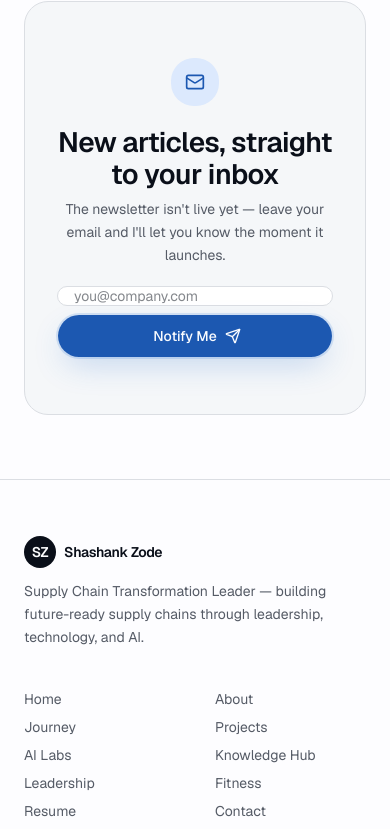
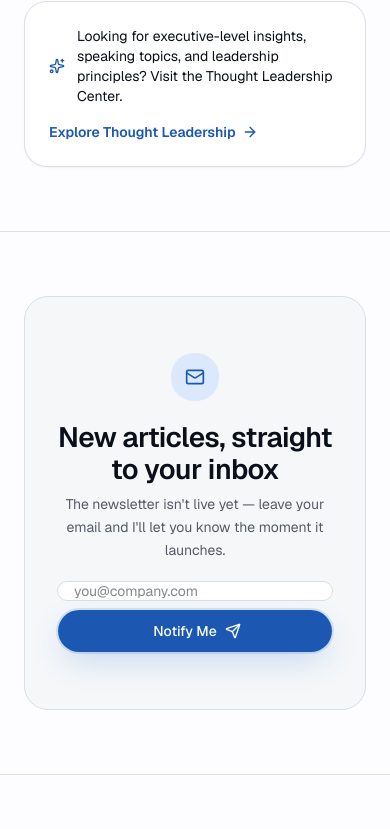
Before and after one commit to shashankzodeofficial/shashank-zode-portfolio, a Next.js app: page /knowledge in a window 390 px wide. Shown: the part 10500-11329 px from the top of the page. Built offline with nearby package versions, Linux system fonts and the light colour scheme.

Commit message:
style(thought-leadership): wire navigation, sitemap, and cross-links
Adds the Thought Leadership nav item and homepage preview section, adds
all nine routes to the sitemap, and cross-links the Knowledge Hub and
About page's Awards & Recognition section to the new Speaking page.

```diff
--- a/app/knowledge/page.tsx
+++ b/app/knowledge/page.tsx
@@ -1,5 +1,7 @@
 import type { Metadata } from "next";
+import Link from "next/link";
 import { Suspense } from "react";
+import { ArrowRight, Sparkles } from "lucide-react";
 
 import { AIUseCasesTeaser } from "@/components/knowledge/ai-use-cases-teaser";
 import { CategoryCards } from "@/components/knowledge/category-cards";
@@ -42,6 +44,26 @@ export default function KnowledgePage() {
       <PopularTopics />
       <FrameworksTeaser />
       <AIUseCasesTeaser />
+
+      <section className="border-border border-t py-16 sm:py-20">
+        <div className="container-executive">
+          <div className="border-border bg-card shadow-subtle flex flex-wrap items-center justify-between gap-4 rounded-2xl border p-6">
+            <span className="flex items-center gap-3 text-sm">
+              <Sparkles className="text-brand size-4 shrink-0" aria-hidden />
+              Looking for executive-level insights, speaking topics, and leadership
+              principles? Visit the Thought Leadership Center.
+            </span>
+            <Link
+              href="/thought-leadership"
+              className="text-brand group inline-flex items-center gap-1.5 text-sm font-semibold"
+            >
+              Explore Thought Leadership
+              <ArrowRight className="ease-out-quart size-4 transition-transform duration-200 group-hover:translate-x-1" aria-hidden />
+            </Link>
+          </div>
+        </div>
+      </section>
+
       <NewsletterPlaceholder />
     </>
   );
--- a/app/page.tsx
+++ b/app/page.tsx
@@ -8,6 +8,7 @@ import { FitnessPreview } from "@/components/sections/fitness-preview";
 import { KnowledgePreview } from "@/components/sections/knowledge-preview";
 import { LeadershipPhilosophy } from "@/components/sections/leadership-philosophy";
 import { ProjectsPreview } from "@/components/sections/projects-preview";
+import { ThoughtLeadershipPreview } from "@/components/sections/thought-leadership-preview";
 
 export default function Home() {
   return (
@@ -19,6 +20,7 @@ export default function Home() {
       <CoreExpertise />
       <ProjectsPreview />
       <AILabsPreview />
+      <ThoughtLeadershipPreview />
       <KnowledgePreview />
       <FitnessPreview />
       <CtaSection />
--- a/app/sitemap.ts
+++ b/app/sitemap.ts
@@ -16,6 +16,18 @@ const aiLabsRoutes = [
   "/ai-labs/llm-applications",
   "/ai-labs/roadmap",
   "/ai-labs/demos",
+];
+
+const thoughtLeadershipRoutes = [
+  "/thought-leadership",
+  "/thought-leadership/insights",
+  "/thought-leadership/principles",
+  "/thought-leadership/speaking",
+  "/thought-leadership/publications",
+  "/thought-leadership/interviews",
+  "/thought-leadership/quotes",
+  "/thought-leadership/trends",
+  "/thought-leadership/media",
 ];
 
 export default function sitemap(): MetadataRoute.Sitemap {
@@ -76,5 +88,11 @@ export default function sitemap(): MetadataRoute.Sitemap {
       changeFrequency: "weekly" as const,
       priority: route === "/ai-labs" ? 0.9 : 0.7,
     })),
+    ...thoughtLeadershipRoutes.map((route) => ({
+      url: `${siteConfig.url}${route}`,
+      lastModified,
+      changeFrequency: "weekly" as const,
+      priority: route === "/thought-leadership" ? 0.9 : 0.7,
+    })),
   ];
 }
--- a/components/about/awards-recognition.tsx
+++ b/components/about/awards-recognition.tsx
@@ -1,8 +1,9 @@
 "use client";
 
 import Image from "next/image";
+import Link from "next/link";
 import { motion } from "framer-motion";
-import { Award, Clock } from "lucide-react";
+import { ArrowRight, Award, Clock, Mic } from "lucide-react";
 
 import { SectionHeader } from "@/components/common/section-header";
 import { awards } from "@/lib/about-content";
@@ -82,6 +83,15 @@ export function AwardsRecognition() {
             );
           })}
         </ol>
+
+        <Link
+          href="/thought-leadership/speaking"
+          className="text-brand group inline-flex w-fit items-center gap-1.5 text-sm font-semibold"
+        >
+          <Mic className="size-4" aria-hidden />
+          View speaking topics &amp; conference participation
+          <ArrowRight className="ease-out-quart size-4 transition-transform duration-200 group-hover:translate-x-1" aria-hidden />
+        </Link>
       </div>
     </section>
   );
--- /dev/null
+++ b/components/sections/thought-leadership-preview.tsx
@@ -0,0 +1,93 @@
+"use client";
+
+import Link from "next/link";
+import { motion } from "framer-motion";
+import { ArrowRight, BookOpen, Compass, Mic, Quote } from "lucide-react";
+
+import { SectionHeader } from "@/components/common/section-header";
+import { getInsightArticles } from "@/content/thought-leadership/insight-categories";
+import { executivePrinciples } from "@/content/thought-leadership/principles";
+import { executiveQuotes } from "@/content/thought-leadership/quotes";
+
+const highlights = [
+  {
+    href: "/thought-leadership/insights",
+    icon: BookOpen,
+    title: "Leadership Insights Library",
+    stat: `${getInsightArticles().length} Articles`,
+    description: "Executive perspectives on strategy, AI, and transformation.",
+  },
+  {
+    href: "/thought-leadership/principles",
+    icon: Compass,
+    title: "Leadership Principles",
+    stat: `${executivePrinciples.length} Principles`,
+    description: "The thinking behind every high-stakes decision.",
+  },
+  {
+    href: "/thought-leadership/speaking",
+    icon: Mic,
+    title: "Speaking & Conferences",
+    stat: "Open to Engagements",
+    description: "Keynotes, roundtables, and workshops on AI and operations.",
+  },
+  {
+    href: "/thought-leadership/quotes",
+    icon: Quote,
+    title: "Executive Quotes",
+    stat: `${executiveQuotes.length} Quotes`,
+    description: "Original perspectives on leadership and execution.",
+  },
+];
+
+export function ThoughtLeadershipPreview() {
+  return (
+    <section id="thought-leadership" className="border-border border-t py-20 sm:py-28">
+      <div className="container-executive flex flex-col gap-12">
+        <div className="flex flex-col items-start justify-between gap-6 sm:flex-row sm:items-end">
+          <SectionHeader
+            eyebrow="Thought Leadership"
+            title="An executive voice on transformation"
+            description="Leadership insights, speaking engagements, and executive perspectives — where operational experience meets AI strategy."
+          />
+          <Link
+            href="/thought-leadership"
+            className="text-brand group inline-flex shrink-0 items-center gap-1.5 text-sm font-semibold"
+          >
+            Visit Thought Leadership
+            <ArrowRight
+              className="ease-out-quart size-4 transition-transform duration-200 group-hover:translate-x-1"
+              aria-hidden
+            />
+          </Link>
+        </div>
+
+        <div className="grid grid-cols-1 gap-5 sm:grid-cols-2 lg:grid-cols-4">
+          {highlights.map(({ href, icon: Icon, title, stat, description }, i) => (
+            <motion.div
+              key={href}
+              initial={{ opacity: 0, y: 16 }}
+              whileInView={{ opacity: 1, y: 0 }}
+              viewport={{ once: true, margin: "-10% 0px" }}
+              transition={{ duration: 0.5, delay: i * 0.07, ease: [0.16, 1, 0.3, 1] }}
+            >
+              <Link
+                href={href}
+                className="group border-border bg-card shadow-subtle hover:shadow-panel hover:border-brand/30 flex h-full flex-col gap-3 rounded-2xl border p-6 transition-all duration-300 ease-out-quart"
+              >
+                <span className="bg-brand-muted text-brand group-hover:bg-brand group-hover:text-brand-foreground flex size-10 items-center justify-center rounded-xl transition-colors">
+                  <Icon className="size-5" aria-hidden />
+                </span>
+                <span className="text-lg font-semibold tracking-tight">{stat}</span>
+                <span className="text-sm font-medium">{title}</span>
+                <span className="text-muted-foreground text-xs leading-relaxed">
+                  {description}
+                </span>
+              </Link>
+            </motion.div>
+          ))}
+        </div>
+      </div>
+    </section>
+  );
+}
--- a/lib/site-config.ts
+++ b/lib/site-config.ts
@@ -22,7 +22,7 @@ export const navItems: NavItem[] = [
   { label: "Projects", href: "/projects", status: "live" },
   { label: "AI Labs", href: "/ai-labs", status: "live" },
   { label: "Knowledge Hub", href: "/knowledge", status: "live" },
-  { label: "Leadership", href: "/#leadership", status: "live" },
+  { label: "Thought Leadership", href: "/thought-leadership", status: "live" },
   { label: "Fitness", href: "/#fitness", status: "live" },
   { label: "Resume", href: "/resume/Shashank-Zode-Resume.pdf", status: "live" },
   { label: "Contact", href: "/#contact", status: "live" },
@@ -37,6 +37,7 @@ export const sectionAnchors = [
   "expertise",
   "projects",
   "ai-labs",
+  "thought-leadership",
   "knowledge",
   "fitness",
   "contact",
```
